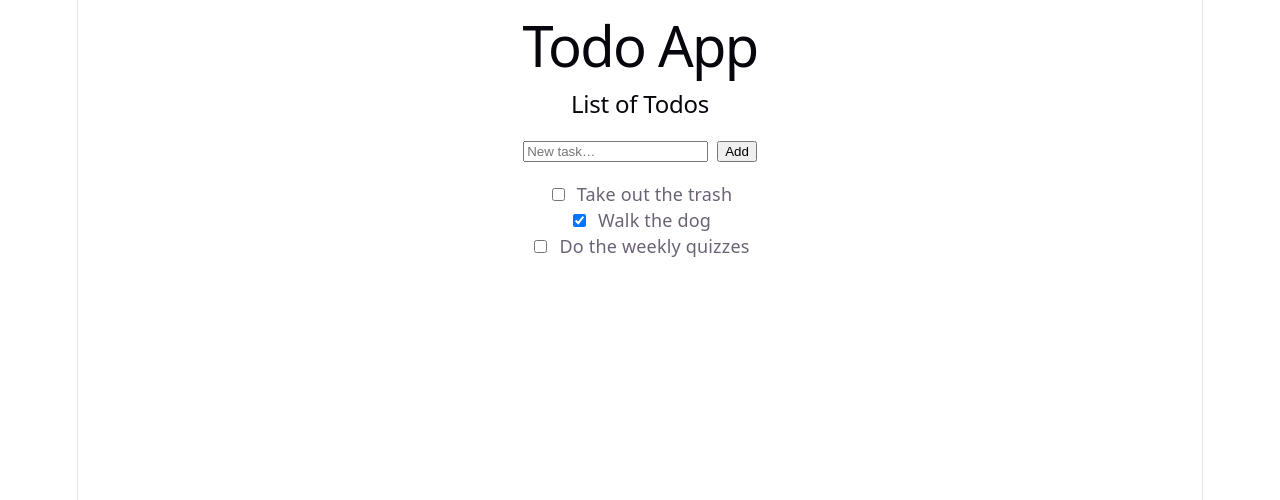
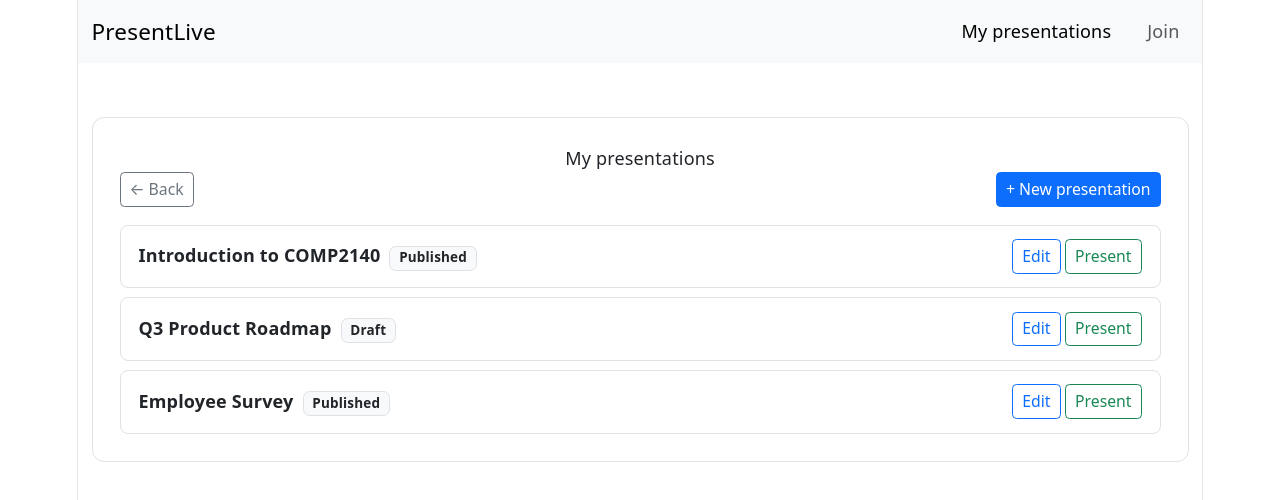
Before and after one commit to Ashom2/PresentLive, a React (Vite) app: page /presentations in a window 1280 px wide. Shown: the top 500 px of the page. Built offline with nearby package versions, Linux system fonts and the light colour scheme.

Commit message:
added basic React and routing for home and my presentations pages

```diff
--- a/index.html
+++ b/index.html
@@ -1,10 +1,11 @@
-<!doctype html>
+<!DOCTYPE html>
 <html lang="en">
 <head>
-    <meta charset="UTF-8" />
-    <link rel="icon" type="image/svg+xml" href="/favicon.svg" />
-    <meta name="viewport" content="width=device-width, initial-scale=1.0" />
-    <title>presentlive-app</title>
+  <meta charset="UTF-8">
+  <meta name="viewport" content="width=device-width, initial-scale=1.0">
+  <title>React Chef - Home</title>
+  <link href="https://cdn.jsdelivr.net/npm/bootstrap@5.3.3/dist/css/bootstrap.min.css" rel="stylesheet">
+  <link rel="stylesheet" href="https://cdn.jsdelivr.net/npm/bootstrap-icons@1.3.0/font/bootstrap-icons.css">
 </head>
 <body>
   <div id="root"></div>
--- a/src/App.jsx
+++ b/src/App.jsx
@@ -1,205 +1,41 @@
-import { useState } from 'react'
+import { BrowserRouter as Router, Routes, Route } from 'react-router-dom';
+import Header from './components/Header';
+import Home from './components/Home';
+import PresentationManager from './components/PresentationManager';
+import { decks } from './data/decks';
 
+/**
+ * The root component of the React Chef application.
+ *
+ * Sets up the main layout, including the header, navigation, and routes
+ * for the Home, RecipeList, and Recipe pages. Uses React Router v6
+ * for client-side routing.
+ *
+ * @component
+ * @example
+ * return <App />;
+ *
+ * @returns {JSX.Element} The rendered React Chef app.
+ */
+function App() {
+  const navLinks = [
+    { path: '/presentations', text: 'My presentations' },
+    { path: '/', text: 'Join' },
+  ];
 
-
-
-
-
-
-const initialTodos = [
-  { task: "Take out the trash", completed: false },
-  { task: "Walk the dog", completed: true },
-  { task: "Do the weekly quizzes", completed: false },
-];
-
-function Todo({ task, completed, onToggle }) {
   return (
-    <section>
-      <input type="checkbox" checked={completed} onChange={onToggle} />
-      <p style={{ display: "inline-block", marginLeft: "0.5rem" }}>
-        {task}
-      </p>
-    </section>
+    <Router>
+      <div>
+        <Header brandText="PresentLive" navLinks={navLinks} />
+        <div className="container mt-5">
+          <Routes>
+            <Route path="/" element={<Home />} />
+            <Route path="/presentations" element={<PresentationManager decks={decks} />} />
+          </Routes>
+        </div>
+      </div>
+    </Router>
   );
 }
 
-function NewTodoForm({ onAdd }) {
-  const [text, setText] = useState("");
-
-  function submit(e) {
-    e.preventDefault();
-    const trimmed = text.trim();
-    if (!trimmed) return;
-    onAdd({ task: trimmed, completed: false });
-    setText("");
-  }
-
-  return (
-    <form onSubmit={submit} style={{ margin: "1rem 0" }}>
-      <input
-        value={text}
-        onChange={(e) => setText(e.target.value)}
-        placeholder="New task…"
-      />
-      <button type="submit" style={{ marginLeft: "0.5rem" }}>
-        Add
-      </button>
-    </form>
-  );
-}
-
-export default function App() {
-  const [todos, setTodos] = useState(initialTodos);
-
-  function toggleCompleted(task) {
-    setTodos((prev) =>
-      prev.map((t) =>
-        t.task === task ? { ...t, completed: !t.completed } : t
-      )
-    );
-  }
-
-  function addTodo(todo) {
-    setTodos((prev) => [...prev, todo]); // append to end
-  }
-
-  return (
-    <>
-      <header>
-        <h1>Todo App</h1>
-      </header>
-
-      <main>
-        <h2>List of Todos</h2>
-        <NewTodoForm onAdd={addTodo} />
-        {todos.map((todo) => (
-          <Todo
-            key={todo.task}
-            {...todo}
-            onToggle={() => toggleCompleted(todo.task)}
-          />
-        ))}
-      </main>
-    </>
-  );
-}
-
-
-/*
-function App() {
-  const [count, setCount] = useState(0)
-
-  return (
-    <>
-      <section id="center">
-        <div className="hero">
-          <img src={heroImg} className="base" width="170" height="179" alt="" />
-          <img src={reactLogo} className="framework" alt="React logo" />
-          <img src={viteLogo} className="vite" alt="Vite logo" />
-        </div>
-        <div>
-          <h1>Get started</h1>
-          <p>
-            Edit <code>src/App.jsx</code> and save to test <code>HMR</code>
-          </p>
-        </div>
-        <button
-          type="button"
-          className="counter"
-          onClick={() => setCount((count) => count + 1)}
-        >
-          Count is {count}
-        </button>
-      </section>
-
-      <div className="ticks"></div>
-
-      <section id="next-steps">
-        <div id="docs">
-          <svg className="icon" role="presentation" aria-hidden="true">
-            <use href="/icons.svg#documentation-icon"></use>
-          </svg>
-          <h2>Documentation</h2>
-          <p>Your questions, answered</p>
-          <ul>
-            <li>
-              <a href="https://vite.dev/" target="_blank">
-                <img className="logo" src={viteLogo} alt="" />
-                Explore Vite
-              </a>
-            </li>
-            <li>
-              <a href="https://react.dev/" target="_blank">
-                <img className="button-icon" src={reactLogo} alt="" />
-                Learn more
-              </a>
-            </li>
-          </ul>
-        </div>
-        <div id="social">
-          <svg className="icon" role="presentation" aria-hidden="true">
-            <use href="/icons.svg#social-icon"></use>
-          </svg>
-          <h2>Connect with us</h2>
-          <p>Join the Vite community</p>
-          <ul>
-            <li>
-              <a href="https://github.com/vitejs/vite" target="_blank">
-                <svg
-                  className="button-icon"
-                  role="presentation"
-                  aria-hidden="true"
-                >
-                  <use href="/icons.svg#github-icon"></use>
-                </svg>
-                GitHub
-              </a>
-            </li>
-            <li>
-              <a href="https://chat.vite.dev/" target="_blank">
-                <svg
-                  className="button-icon"
-                  role="presentation"
-                  aria-hidden="true"
-                >
-                  <use href="/icons.svg#discord-icon"></use>
-                </svg>
-                Discord
-              </a>
-            </li>
-            <li>
-              <a href="https://x.com/vite_js" target="_blank">
-                <svg
-                  className="button-icon"
-                  role="presentation"
-                  aria-hidden="true"
-                >
-                  <use href="/icons.svg#x-icon"></use>
-                </svg>
-                X.com
-              </a>
-            </li>
-            <li>
-              <a href="https://bsky.app/profile/vite.dev" target="_blank">
-                <svg
-                  className="button-icon"
-                  role="presentation"
-                  aria-hidden="true"
-                >
-                  <use href="/icons.svg#bluesky-icon"></use>
-                </svg>
-                Bluesky
-              </a>
-            </li>
-          </ul>
-        </div>
-      </section>
-
-      <div className="ticks"></div>
-      <section id="spacer"></section>
-    </>
-  )
-}
-
-export default App
-*/
+export default App;
--- /dev/null
+++ b/src/components/Header.jsx
@@ -0,0 +1,47 @@
+import { Link, useLocation } from 'react-router-dom';
+
+/**
+ * Header component for PresentLive.
+ *
+ * Renders the top navigation bar with the brand and links to "My presentations" and "Join".
+ *
+ * @component
+ * @param {Object} props
+ * @param {string} props.brandText - Text shown as the brand link (redirects to home).
+ * @param {Array<{text: string, path: string}>} props.navLinks - Links to render on the right.
+ * @returns {JSX.Element} A styled navigation bar.
+ *
+ * @example
+ * <Header
+ *   brandText="PresentLive"
+ *   navLinks={[
+ *     { text: 'My presentations', path: '/presentations' },
+ *     { text: 'Join', path: '/join' },
+ *   ]}
+ * />
+ */
+function Header({ brandText, navLinks }) {
+  const location = useLocation();
+
+  return (
+    <nav className="navbar navbar-expand-lg navbar-light bg-light">
+      <div className="container">
+        <Link to="/" className="navbar-brand">{brandText}</Link>
+        <ul className="navbar-nav ms-auto flex-row gap-3">
+          {navLinks.map((link, index) => (
+            <li className="nav-item" key={index}>
+              <Link
+                to={link.path}
+                className={`nav-link ${location.pathname === link.path ? 'active' : ''}`}
+              >
+                {link.text}
+              </Link>
+            </li>
+          ))}
+        </ul>
+      </div>
+    </nav>
+  );
+}
+
+export default Header;
--- /dev/null
+++ b/src/components/Home.jsx
@@ -0,0 +1,62 @@
+import { useNavigate } from 'react-router-dom';
+
+/**
+ * Home (landing) page for PresentLive.
+ *
+ * Shows two cards: one to join a presentation, one to manage your own decks.
+ *
+ * @component
+ * @returns {JSX.Element} The landing page content.
+ */
+function Home() {
+  const navigate = useNavigate();
+
+  return (
+    <div className="page-box">
+      <h1 className='mb-4'>Welcome to PresentLive!</h1>
+      <p className="text-muted mb-4">Create, share, and present slide decks in the browser.</p>
+      <div className="row g-3">
+        <div className="col-md-6">
+          <div className="simple-border">
+            <h6 className="fw-semibold">Join a presentation</h6>
+            <p className="small text-muted mb-2">Enter the presentation link or code</p>
+            <div className="input-group mb-2">
+              <input
+                className="form-control form-control-sm"
+                placeholder="e.g. presentlive/example-deck"
+              />
+              <button
+                className="btn btn-sm btn-primary"
+                onClick={() => navigate('/audience')}
+              >
+                Join
+              </button>
+            </div>
+          </div>
+        </div>
+        <div className="col-md-6">
+          <div className="simple-border">
+            <h6 className="fw-semibold">Manage presentations</h6>
+            <p className="small text-muted mb-2">Edit or present a deck you own</p>
+            <div className="d-flex gap-2">
+              <button
+                className="btn btn-sm btn-outline-primary"
+                onClick={() => navigate('/presentations')}
+              >
+                My presentations
+              </button>
+              <button
+                className="btn btn-sm btn-primary"
+                onClick={() => navigate('/editor')}
+              >
+                + New presentation
+              </button>
+            </div>
+          </div>
+        </div>
+      </div>
+    </div>
+  );
+}
+
+export default Home;
--- /dev/null
+++ b/src/components/PresentationManager.jsx
@@ -0,0 +1,59 @@
+import { useNavigate } from 'react-router-dom';
+
+/**
+ * Manage presentations page.
+ *
+ * Lists the user's decks with edit and present actions.
+ *
+ * @component
+ * @returns {JSX.Element} The manage presentations page.
+ */
+function PresentationManager({ decks }) {
+  const navigate = useNavigate();
+
+  return (
+    <div className="page-box">
+      <div className="page-title">My presentations</div>
+      <div className="d-flex justify-content-between mb-3">
+        <button
+          className="btn btn-sm btn-outline-secondary"
+          onClick={() => navigate('/')}
+        >
+          ← Back
+        </button>
+        <button
+          className="btn btn-sm btn-primary"
+          onClick={() => navigate('/editor')}
+        >
+          + New presentation
+        </button>
+      </div>
+      <div className="d-flex flex-column gap-2">
+        {decks.map((d, i) => (
+          <div key={i} className="simple-border d-flex justify-content-between align-items-center">
+            <div>
+              <span className="fw-semibold">{d.title}</span>
+              <span className="badge bg-light text-dark border ms-2">{d.status}</span>
+            </div>
+            <div className="d-flex gap-1">
+              <button
+                className="btn btn-sm btn-outline-primary"
+                onClick={() => navigate('/editor')}
+              >
+                Edit
+              </button>
+              <button
+                className="btn btn-sm btn-outline-success"
+                onClick={() => navigate('/audience')}
+              >
+                Present
+              </button>
+            </div>
+          </div>
+        ))}
+      </div>
+    </div>
+  );
+}
+
+export default PresentationManager;
--- /dev/null
+++ b/src/data/decks.js
@@ -0,0 +1,20 @@
+export const decks = [
+  {
+    id: "1",
+    title: "Introduction to COMP2140",
+    author: "Placeholder",
+    status: "Published",
+  },
+  {
+    id: "2",
+    title: "Q3 Product Roadmap",
+    author: "Placeholder",
+    status: "Draft",
+  },
+  {
+    id: "3",
+    title: "Employee Survey",
+    author: "Placeholder",
+    status: "Published",
+  },
+];
--- a/src/index.css
+++ b/src/index.css
@@ -93,6 +93,7 @@ h2 {
 }
 p {
   margin: 0;
+  text-align: left;
 }
 
 code,
@@ -109,3 +110,17 @@ code {
   padding: 4px 8px;
   background: var(--code-bg);
 }
+
+.page-box {
+  background: white;
+  border: 1px solid #dee2e6;
+  border-radius: 12px;
+  padding: 1.5rem;
+  margin-bottom: 2rem;
+}
+
+.simple-border {
+  border: 1px solid #dee2e6;
+  border-radius: 8px;
+  padding: 0.75rem 1rem;
+}
```
Lines whose indentation alone changed are shown as unchanged.
